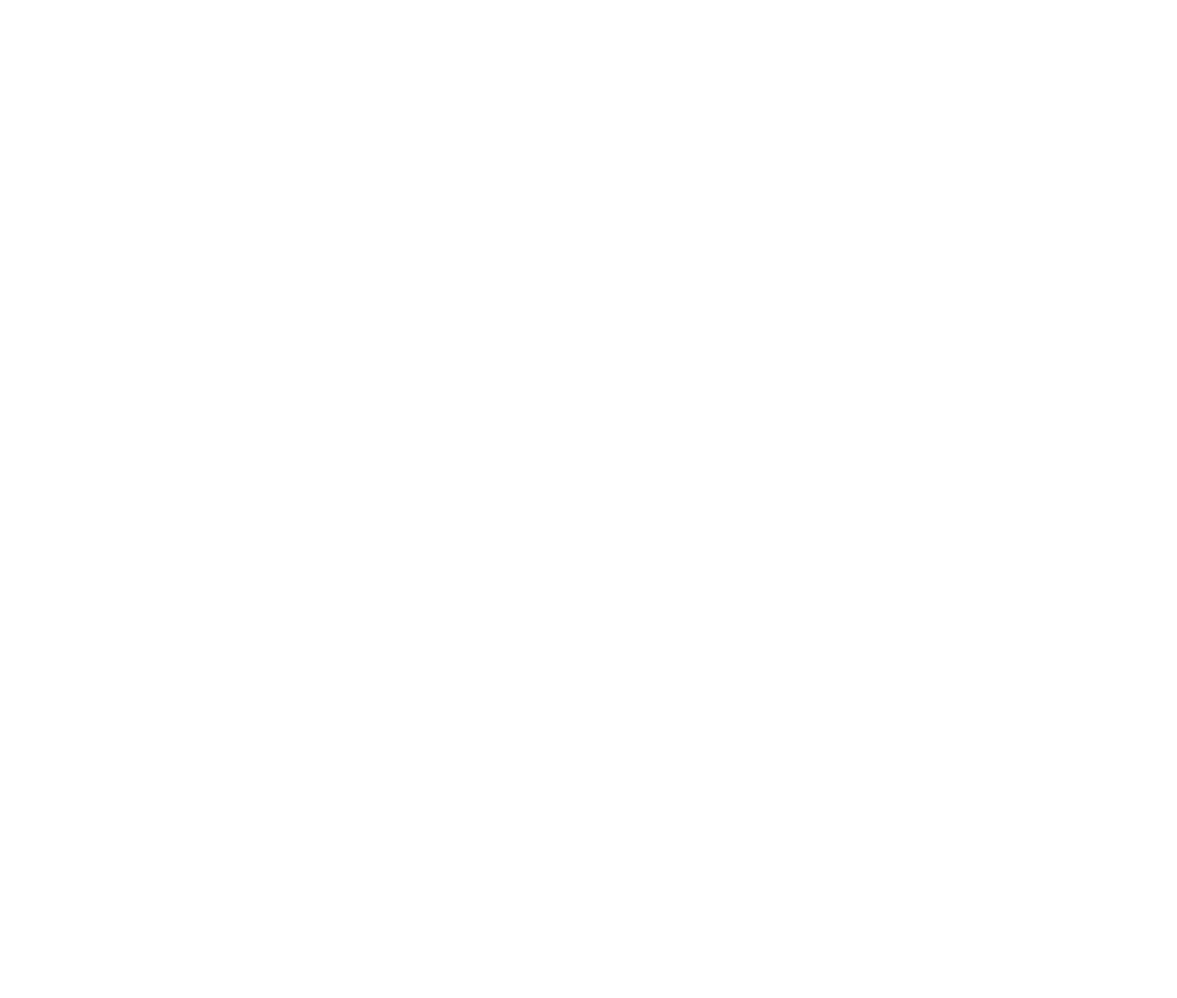
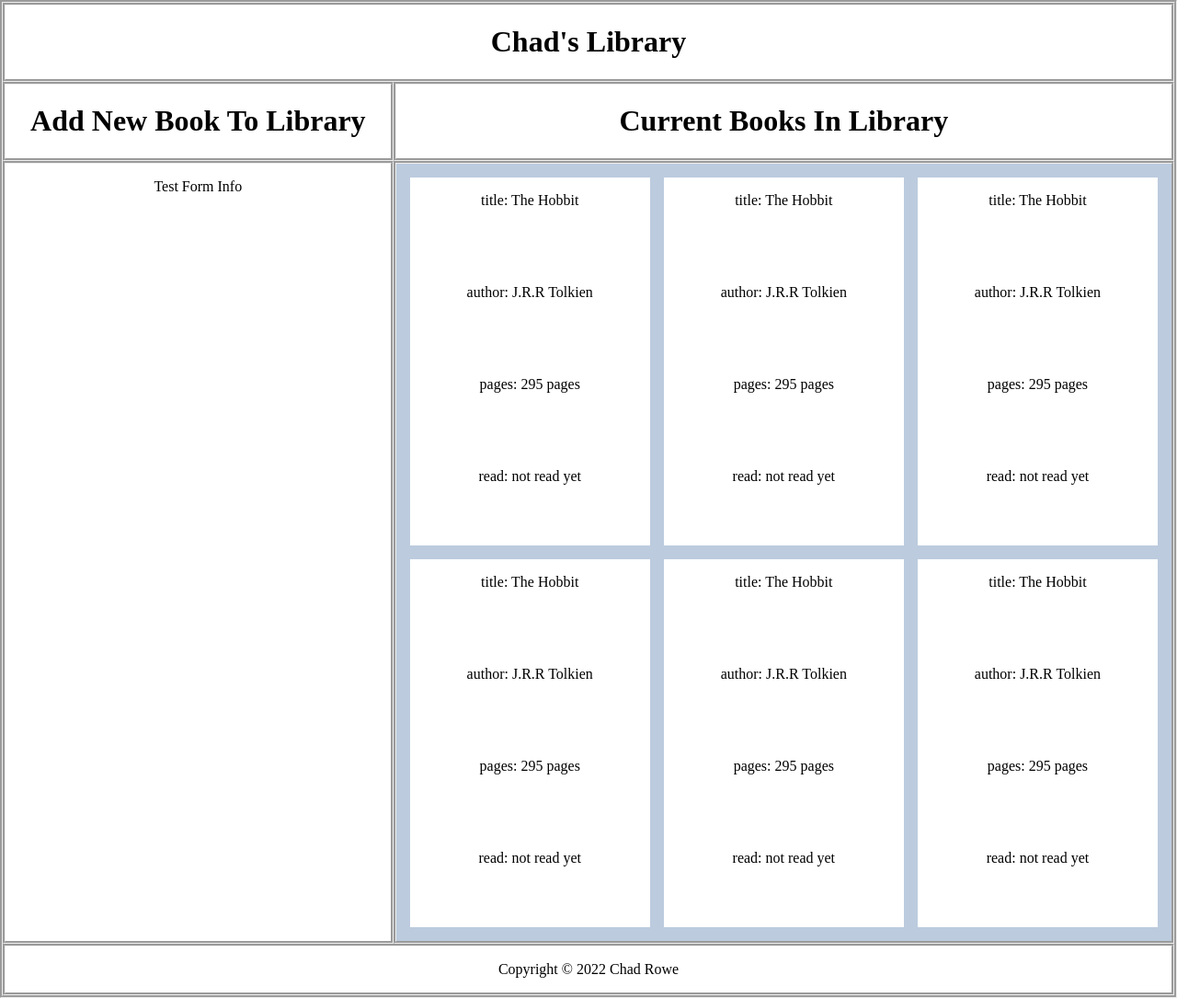
Before and after one commit to crowe73/library, a plain HTML site: page index.html in a window 1280 px wide. Shown: the whole page at 92% size. Before the commit the page ends 800 px from the top, so only its background shows below. Drawn offline with Linux system fonts and the light colour scheme.

Commit message:
Add basic layout and functionality of page
Add displayBooksOnPage() function.
Add function calls to manually add  display books to library.
Add css rules to get basic layout of page.

```diff
--- a/index.html
+++ b/index.html
@@ -9,6 +9,30 @@
         <script src="javascript.js" defer></script>
     </head>
     <body>
+        <div class="container">
+            <div class="title_heading">
+                <h1>Chad's Library</h1>
+            </div>
 
+            <div class="form_heading">
+                <h1>Add New Book To Library</h1>
+            </div>
+
+            <div class="books_heading">
+                <h1>Current Books In Library</h1>
+            </div>
+
+            <div class="form">
+                <p>Test Form Info</p>
+            </div>
+
+            <div class="books">
+
+            </div>
+
+            <div class="footer">
+                <p>Copyright &copy; 2022 Chad Rowe</p>
+            </div>
+        </div>
     </body>
 </html>
--- a/javascript.js
+++ b/javascript.js
@@ -1,4 +1,4 @@
-// Declare Declare empty array.
+// Declare empty array.
 let myLibrary = [];
 
 // Object Constructor.
@@ -8,17 +8,52 @@ function Book(title, author, pages, read)
     this.author = author;
     this.pages = pages;
     this.read = read;
-    this.info = function()
-    {
-        return(title + author + ", " + pages + ", " + read);
-    }
+    //this.info = function()
+    //{
+        //return(title + author + ", " + pages + ", " + read);
+    //}
 }
 
 // Add a book to library.
-function addBookToLibrary()
+function addBookToLibrary(title, author, pages, read)
 {
     // Add a book.
+    let book = new Book(title, author, pages, read);
+    myLibrary.push(book);
 }
 
-const theHobbit = new Book("The Hobbit", " by J.R.R Tolkien", " 295 pages", " not read yet");
-console.log(theHobbit.info());
+//const theHobbit = new Book("The Hobbit", " by J.R.R Tolkien", " 295 pages", " not read yet");
+//console.log(theHobbit.info());
+
+// Display the library array to cards.
+function displayBooksOnPage()
+{
+    const books = document.querySelector(".books");
+
+    // Loop over the library array and display to cards.
+    myLibrary.forEach(myLibrary =>
+        {
+            const card = document.createElement("div");
+            card.classList.add("card");
+            books.appendChild(card);
+            for (let key in myLibrary)
+            {
+                console.log(`${key}: ${myLibrary[key]}`);
+                const paragraph = document.createElement("p");
+                paragraph.textContent = (`${key}: ${myLibrary[key]}`);
+                card.appendChild(paragraph);
+            }
+        })
+}
+
+// Function calls to add books manually until form is built.
+addBookToLibrary("The Hobbit", "J.R.R Tolkien", "295 pages", "not read yet");
+addBookToLibrary("The Hobbit", "J.R.R Tolkien", "295 pages", "not read yet");
+addBookToLibrary("The Hobbit", "J.R.R Tolkien", "295 pages", "not read yet");
+addBookToLibrary("The Hobbit", "J.R.R Tolkien", "295 pages", "not read yet");
+addBookToLibrary("The Hobbit", "J.R.R Tolkien", "295 pages", "not read yet");
+addBookToLibrary("The Hobbit", "J.R.R Tolkien", "295 pages", "not read yet");
+
+console.log("End of code array contents", myLibrary);
+
+displayBooksOnPage();
--- a/style.css
+++ b/style.css
@@ -0,0 +1,70 @@
+body
+{
+    margin: 0;
+    padding: 0;
+}
+
+.container
+{
+    border-style: groove;
+    display: grid;
+    grid-template-columns: 1fr 2fr;
+    grid-template-rows: .1fr .1fr 2fr .1fr;
+    text-align: center;
+    min-height: 100vh;
+}
+
+.title_heading
+{
+    grid-column: 1 / 3;
+    border-style: groove;
+}
+
+.form_heading
+{
+    border-style: groove;
+}
+
+h1
+{
+    text-align: center;
+}
+
+.books_heading
+{
+    border-style: groove;
+}
+
+.form
+{
+    border-style: groove;
+}
+
+.books
+{
+    background-color: #bccbde;
+    border-style: groove;
+    display: grid;
+    grid-template-columns: repeat(auto-fit, minmax(250px, 1fr));
+    grid-column: 2 / 3;
+    gap: 15px;
+    padding-left: 15px;
+    padding-top: 15px;
+    padding-right: 15px;
+    padding-bottom: 15px;
+}
+
+.books .card
+{
+    background-color: #ffffff;
+    color: #000000;
+    text-align: center;
+    height: 400px;
+    display: grid;
+}
+
+.footer
+{
+    grid-column: 1 / 3;
+    border-style: groove;
+}
```
Also changed, not shown: development_log.txt, 1 other file.
